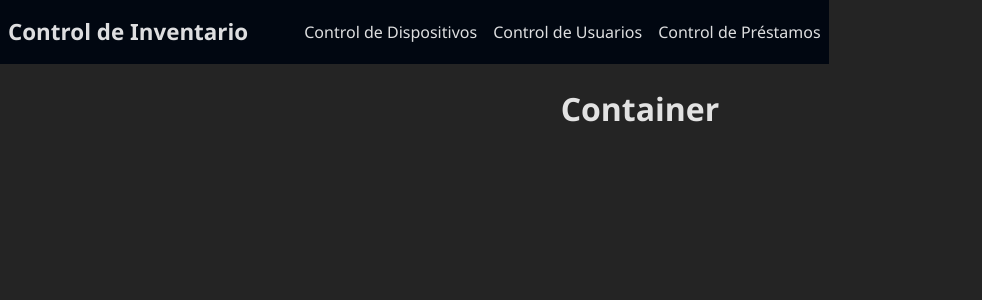
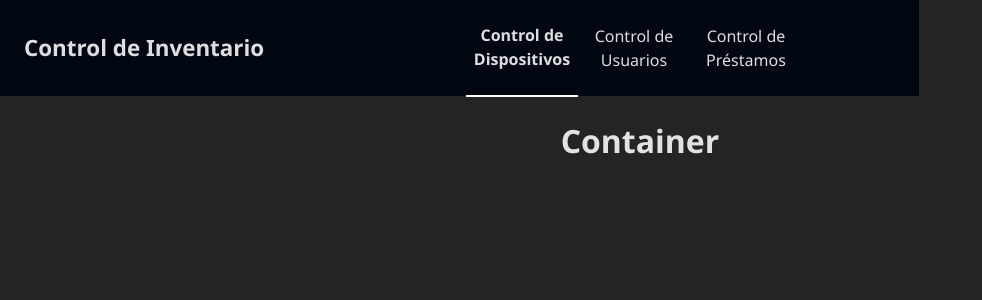
Before and after one commit to Laremo/control-de-inventario, a React (Vite) app in the folder src/client/devices-management-client/: page / in a window 1280 px wide. Shown: the top 300 px of the page, without its empty margins (0-982 px from the left). Built offline with nearby package versions, Linux system fonts and the light colour scheme.

Commit message:
frontend navbar functionality

```diff
--- a/src/client/devices-management-client/src/App.css
+++ b/src/client/devices-management-client/src/App.css
@@ -6,6 +6,7 @@
 }
 
 body {
+  width: 100vw;
   margin: 0;
 }
 
--- a/src/client/devices-management-client/src/App.jsx
+++ b/src/client/devices-management-client/src/App.jsx
@@ -1,10 +1,7 @@
-import { useState } from 'react';
 import './App.css';
 import Container from './Components/Container/Container';
 
 function App() {
-  const [count, setCount] = useState(0);
-
   return (
     <>
       <Container />
--- a/src/client/devices-management-client/src/Components/Container/Container.jsx
+++ b/src/client/devices-management-client/src/Components/Container/Container.jsx
@@ -1,9 +1,16 @@
+import styles from './Container.module.css';
 import Navbar from '../Navbar/Navbar';
+import { useState } from 'react';
 export default function Container() {
+  const [mode, setMode] = useState(0);
+
   return (
-    <>
-      <Navbar />
+    <div className={styles.main}>
+      <Navbar
+        mode={mode}
+        setMode={setMode}
+      />
       <h1>Container</h1>
-    </>
+    </div>
   );
 }
--- /dev/null
+++ b/src/client/devices-management-client/src/Components/Container/Container.module.css
@@ -0,0 +1,3 @@
+.main {
+  overflow-x: hidden;
+}
--- a/src/client/devices-management-client/src/Components/Navbar/Navbar.jsx
+++ b/src/client/devices-management-client/src/Components/Navbar/Navbar.jsx
@@ -1,14 +1,46 @@
+import { useState } from 'react';
 import styles from './Navbar.module.css';
 
-export default function Navbar() {
+export default function Navbar({ mode, setMode }) {
+  const [navHidden, setNavHidden] = useState(true);
+
+  const handleNavBarStatus = () => {
+    setNavHidden(!navHidden);
+  };
+
   return (
     <div className={styles.navContainer}>
       <header className={styles.title}>Control de Inventario</header>
-      <nav className={styles.navbar}>
-        <ul>
-          <li>Control de Dispositivos</li>
-          <li>Control de Usuarios</li>
-          <li>Control de Préstamos</li>
+
+      <button
+        onClick={handleNavBarStatus}
+        className={
+          navHidden ? styles.mobileNavToggle : styles.mobileClose
+        }></button>
+
+      <nav className={`${styles.navbar} ${navHidden ? '' : styles.navbarShow}`}>
+        <ul id='navigation'>
+          <li
+            className={(mode === 0 ? styles.active : '')}
+            onClick={() => {
+              setMode(0);
+            }}>
+            <span>Control de Dispositivos</span>
+          </li>
+          <li
+            className={(mode === 1 ? styles.active : '')}
+            onClick={() => {
+              setMode(1);
+            }}>
+            <span>Control de Usuarios</span>
+          </li>
+          <li
+            className={(mode === 2 ? styles.active : '')}
+            onClick={() => {
+              setMode(2);
+            }}>
+            <span>Control de Préstamos</span>
+          </li>
         </ul>
       </nav>
     </div>
--- a/src/client/devices-management-client/src/Components/Navbar/Navbar.module.css
+++ b/src/client/devices-management-client/src/Components/Navbar/Navbar.module.css
@@ -1,3 +1,12 @@
+.title {
+  font-size: 1.4rem;
+  font-weight: bold;
+  text-align: center;
+  min-width: 150px;
+  padding: 16px;
+  margin: 8px;
+}
+
 .navContainer {
   justify-self: flex-start;
   margin: 0;
@@ -5,23 +14,15 @@
   display: flex;
   align-items: center;
   background-color: #010711;
-  height: 64px;
+  height: 12vh;
   flex: 1;
   user-select: none;
 }
-
-.title {
-  font-size: 1.4rem;
-  font-weight: bold;
-  text-align: center;
-  padding: 8px;
-}
-
 .navbar {
   display: flex;
   flex: 1;
   height: 100%;
-  justify-content: flex-end;
+  justify-content: center;
   align-items: center;
 }
 
@@ -30,24 +31,105 @@
   display: flex;
   margin: 0;
   height: 100%;
+  width: 50%;
   align-items: center;
-  justify-content: space-between;
+  justify-content: space-evenly;
 }
 .navbar li {
   display: flex;
-  padding: 0 8px;
+  padding: 0 16px;
   height: 100%;
+  width: 100%;
+  min-width: 80px;
   align-items: center;
+  justify-content: center;
   margin: 0;
-  transition: 200ms;
+  transition: 300ms;
+  text-overflow: clip;
 }
 
 .navbar li:hover {
   background-color: #01163ab6;
   cursor: pointer;
-  transition: 200ms;
+  transition: 300ms;
 }
 
+.active {
+  font-weight: bold;
+  border-bottom: solid 2px #fff;
+  transition: 300ms;
+}
+
+.mobileNavToggle {
+  display: none;
+}
+.mobileClose {
+  display: none;
+}
 /*
-    media query para la navbar
+media query para la navbar
 */
+
+@media (max-width: 40em) {
+  .navbar {
+    position: fixed;
+    inset: 0 0 0 30%;
+    background: #07112057;
+    backdrop-filter: blur(1rem);
+    justify-content: start;
+    padding: min(30vh, 8rem) 1rem;
+    transform: translateX(100%);
+    transition: 300ms ease-in-out;
+  }
+
+  .navbarShow {
+    transform: translateX(0%);
+    transition: 300ms ease-in-out;
+  }
+
+  .navbar ul {
+    flex-direction: column;
+    justify-content: flex-start;
+    width: 100%;
+    padding: 0;
+  }
+
+  .navbar li {
+    width: 100%;
+    height: 52px;
+  }
+
+  .mobileNavToggle {
+    display: block;
+    position: absolute;
+    background: url('../../assets/icons8-hamburger-menu.svg');
+    background-repeat: no-repeat;
+    background-position: 0%;
+    width: 3rem;
+    border: 0;
+    aspect-ratio: 1;
+    top: 2rem;
+    right: 2rem;
+    z-index: 99;
+    transition: 300ms ease-in-out;
+  }
+
+  .mobileClose {
+    display: block;
+    position: absolute;
+    background: url('../../assets/icons8-close.svg');
+    background-repeat: no-repeat;
+    background-position: 0%;
+    width: 3rem;
+    border: 0;
+    aspect-ratio: 1;
+    top: 2rem;
+    right: 2rem;
+    z-index: 99;
+    transition: 300ms ease-in-out;
+  }
+  .active {
+    font-weight: bold;
+    border-bottom: solid 0.5px #fff;
+  }
+}
```
Also changed, not shown: src/client/devices-management-client/src/assets/icons8-close.svg (added), src/client/devices-management-client/src/assets/icons8-hamburger-menu.svg (added).
